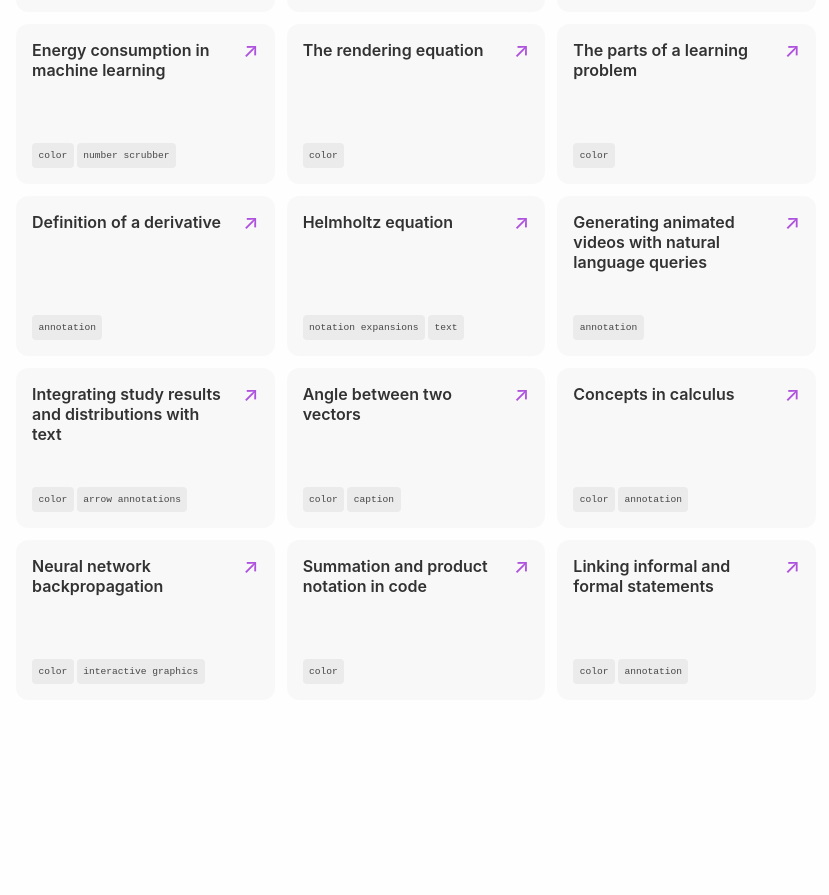
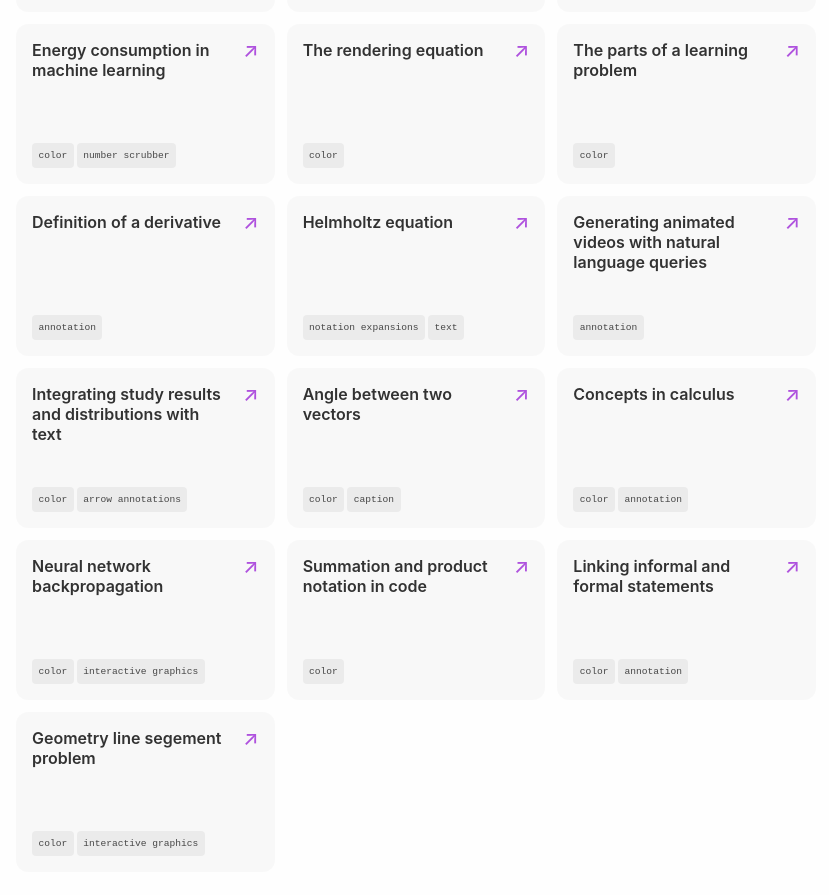
Before and after one commit to fredhohman/awesome-mathematical-notation-design, a Jekyll site: the page built from index.md, in a window 1280 px wide and 900 px high, scrolled down 2838 px. Shown: the top 895 px of the window, without its empty margins (224-1053 px from the left). Built offline with Jekyll 4.4.1, drawn with Linux system fonts in a browser that asks for light colours; before the commit the page ends 3566 px from its top, so only the background shows below that.

Commit message:
fix: #14

```diff
--- a/_data/examples.yaml
+++ b/_data/examples.yaml
@@ -248,3 +248,10 @@
   tags:
     - color
     - annotation
+
+- description: Geometry line segement problem
+  link: https://twitter.com/sliminality/status/1408185560112398339?s=12
+  type: example
+  tags:
+    - color
+    - interactive graphics
```
